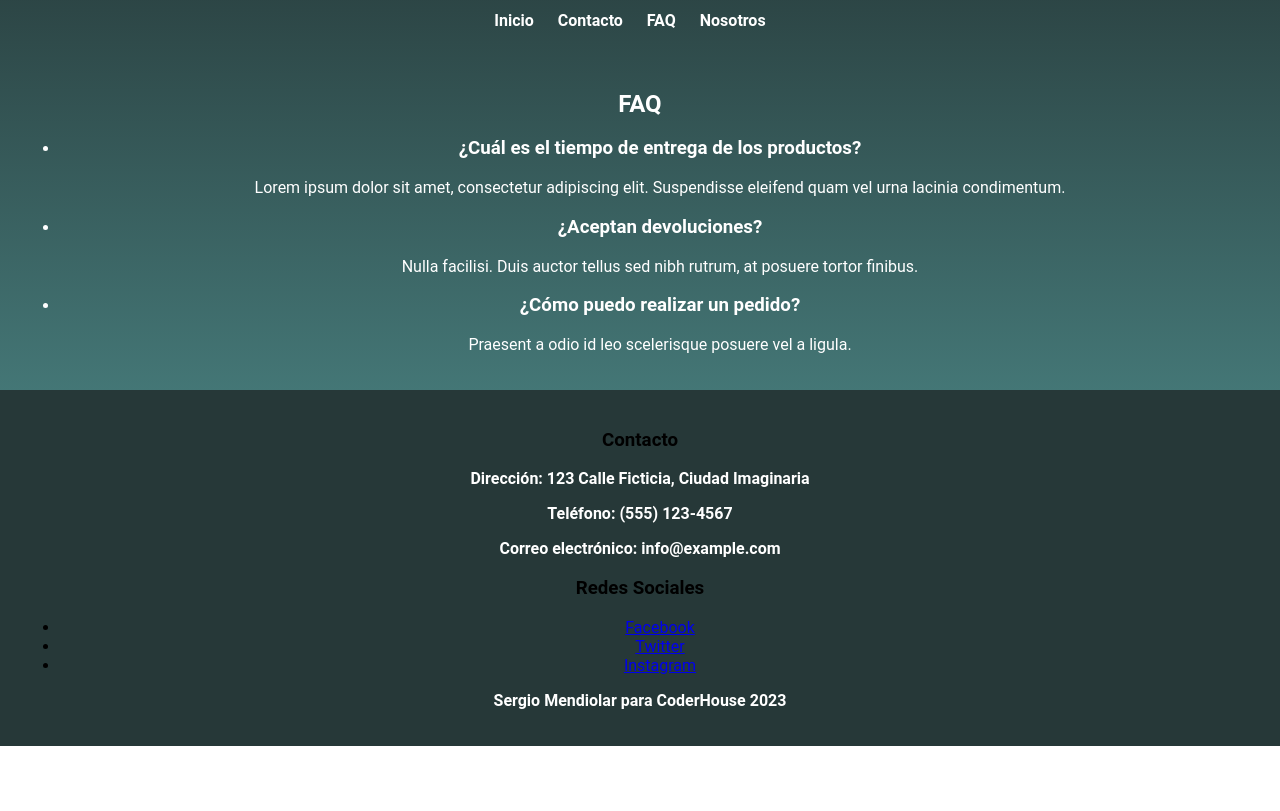
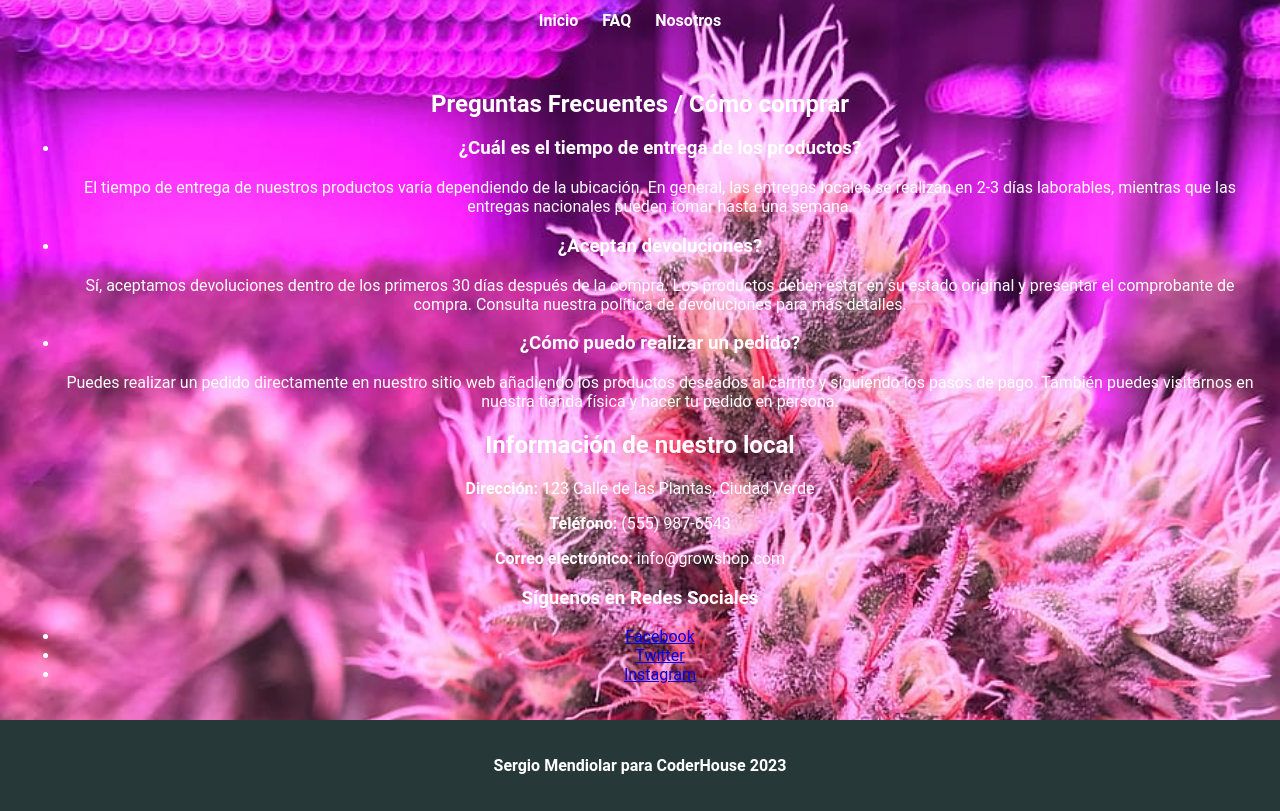
Before and after one commit to SergioMendiolar/Proyectodweb, a website: page faq.html in a window 1280 px wide. Shown: the part 110-921 px from the top of the page. Before the commit the page ends 856 px from the top, so only its background shows below. Drawn offline with Linux system fonts and the light colour scheme.

Commit message:
cambios varios

```diff
--- a/faq.html
+++ b/faq.html
@@ -1,4 +1,3 @@
-<!-- FAQ -->
 <!DOCTYPE html>
 <html lang="es">
 <head>
@@ -12,54 +11,58 @@
     <nav>
       <ul>
         <li><a href="index.html">Inicio</a></li>
-        <li><a href="contacto.html">Contacto</a></li>
         <li><a href="faq.html">FAQ</a></li>
         <li><a href="nosotros.html">Nosotros</a></li>
       </ul>
     </nav>
   </header>
 
-  <!-- Header -->
+  <!-- Preguntas Frecuentes -->
   <main>
-    <h2>FAQ</h2>
+    <div class="faq-section">
+      <h2>Preguntas Frecuentes / Cómo comprar</h2>
       <ul>
         <li>
           <h3>¿Cuál es el tiempo de entrega de los productos?</h3>
-        <p>Lorem ipsum dolor sit amet, consectetur adipiscing elit. Suspendisse eleifend quam vel urna lacinia condimentum.</p>
+          <p>El tiempo de entrega de nuestros productos varía dependiendo de la ubicación. En general, las entregas locales se realizan en 2-3 días laborables, mientras que las entregas nacionales pueden tomar hasta una semana.</p>
         </li>
         <li>
           <h3>¿Aceptan devoluciones?</h3>
-        <p>Nulla facilisi. Duis auctor tellus sed nibh rutrum, at posuere tortor finibus.</p>
+          <p>Sí, aceptamos devoluciones dentro de los primeros 30 días después de la compra. Los productos deben estar en su estado original y presentar el comprobante de compra. Consulta nuestra política de devoluciones para más detalles.</p>
         </li>
         <li>
           <h3>¿Cómo puedo realizar un pedido?</h3>
-        <p>Praesent a odio id leo scelerisque posuere vel a ligula.</p>
+          <p>Puedes realizar un pedido directamente en nuestro sitio web añadiendo los productos deseados al carrito y siguiendo los pasos de pago. También puedes visitarnos en nuestra tienda física y hacer tu pedido en persona.</p>
         </li>
       </ul>
+    </div>
+
+    <!-- Información del Local -->
+    <div class="local-info-section">
+      <h2>Información de nuestro local</h2>
+      <div class="contacto">
+        <p><strong>Dirección:</strong> 123 Calle de las Plantas, Ciudad Verde</p>
+        <p><strong>Teléfono:</strong> (555) 987-6543</p>
+        <p><strong>Correo electrónico:</strong> info@growshop.com</p>
+      </div>
+
+      <div class="redes-sociales">
+        <h3>Síguenos en Redes Sociales</h3>
+        <ul>
+          <li><a href="https://www.facebook.com/growshop" target="_blank">Facebook</a></li>
+          <li><a href="https://www.twitter.com/growshop" target="_blank">Twitter</a></li>
+          <li><a href="https://www.instagram.com/growshop" target="_blank">Instagram</a></li>
+        </ul>
+      </div>
+    </div>
   </main>
 
   <!-- Footer -->
   <footer>
     <div class="footer-container">
-      <div class="contacto">
-        <h3>Contacto</h3>
-        <p><strong>Dirección:</strong> 123 Calle Ficticia, Ciudad Imaginaria</p>
-        <p><strong>Teléfono:</strong> (555) 123-4567</p>
-        <p><strong>Correo electrónico:</strong> info@example.com</p>
-      </div>
-
-      <div class="redes-sociales">
-        <h3>Redes Sociales</h3>
-        <ul>
-          <li><a href="https://www.facebook.com" target="_blank">Facebook</a></li>
-          <li><a href="https://www.twitter.com" target="_blank">Twitter</a></li>
-          <li><a href="https://www.instagram.com" target="_blank">Instagram</a></li>
-        </ul>
-      </div>
-    </div>
-
       <div class="derechos">
         <p>Sergio Mendiolar para CoderHouse 2023</p>
+      </div>
     </div>
   </footer>
 </body>
--- a/styles.css
+++ b/styles.css
@@ -1,11 +1,15 @@
 body {
   /*background-color: #263838;*/
   background: linear-gradient(to bottom, #263838, #59A3A2);
+  background-image: url('./IMG/planta.jpg');
+  background-repeat: no-repeat;
+  background-size: cover;
+  background-attachment: fixed;
   margin: 0;
   padding: 0;
   font-family: 'Roboto', sans-serif;
+
 }
-
 /* Header */
 header {
   background-color: linear-gradient(to bottom, #263838, hsl(0, 0%, 99%));
@@ -83,6 +87,16 @@ footer p {
   font-weight: bold;
 }
 
+
+footer .redes-sociales a {
+  color: #FFF;
+}
+
+/* Media queries */
+@media screen and (max-width: 768px) {
+  /* Estilos para pantallas más pequeñas */
+}
+
 /* Media queries */
 @media screen and (max-width: 768px) {
   h1 {
```
Also changed, not shown: contacto.html (+7 -8 lines), ferti1.html (+7 -8 lines), ferti2.html (+7 -8 lines), ferti3.html (+7 -8 lines), ferti4.html (+7 -8 lines), ferti5.html (+7 -8 lines), ferti6.html (+7 -8 lines), index.html (+14 -8 lines), nosotros.html (+7 -8 lines). Lines whose indentation alone changed are shown as unchanged.
